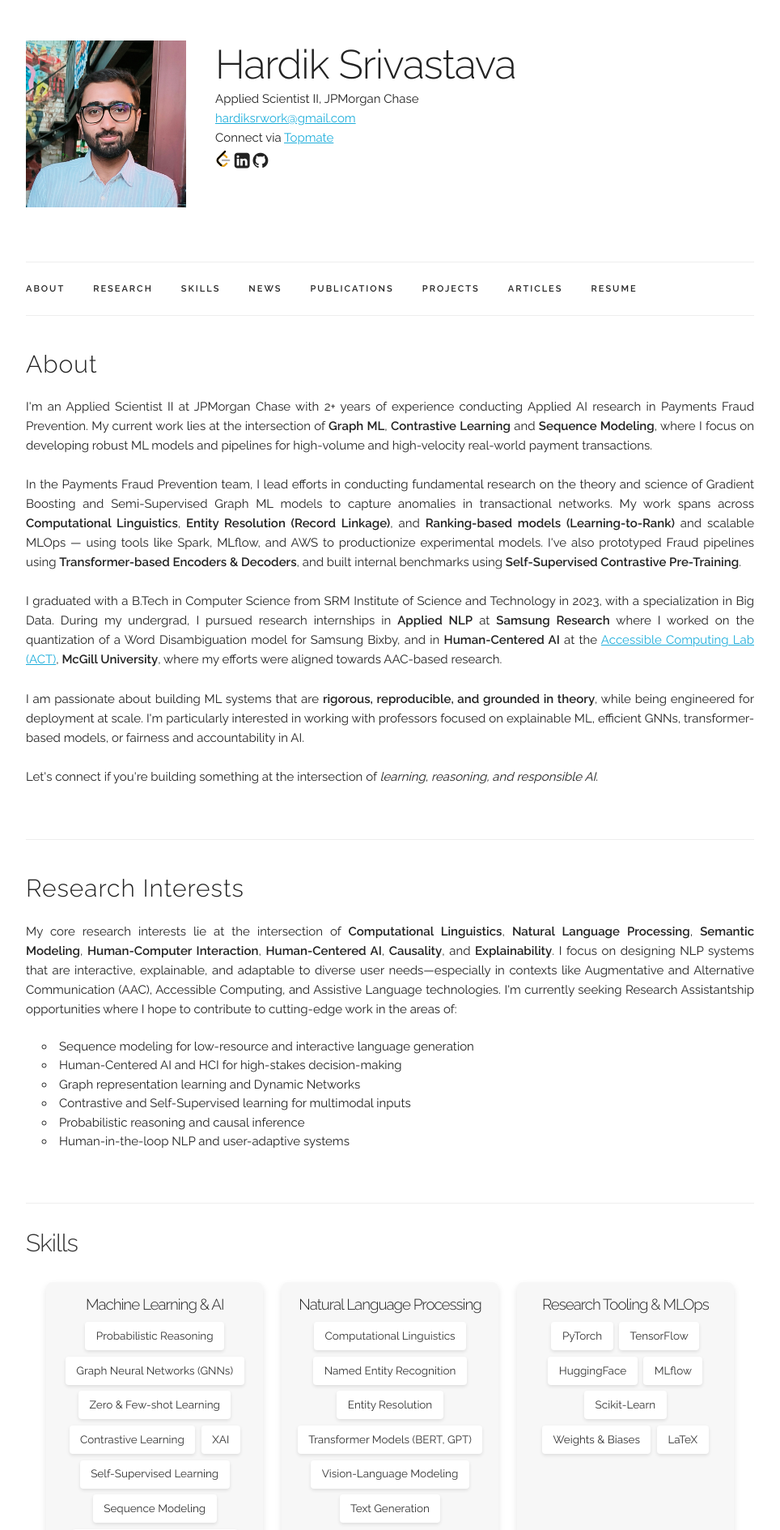
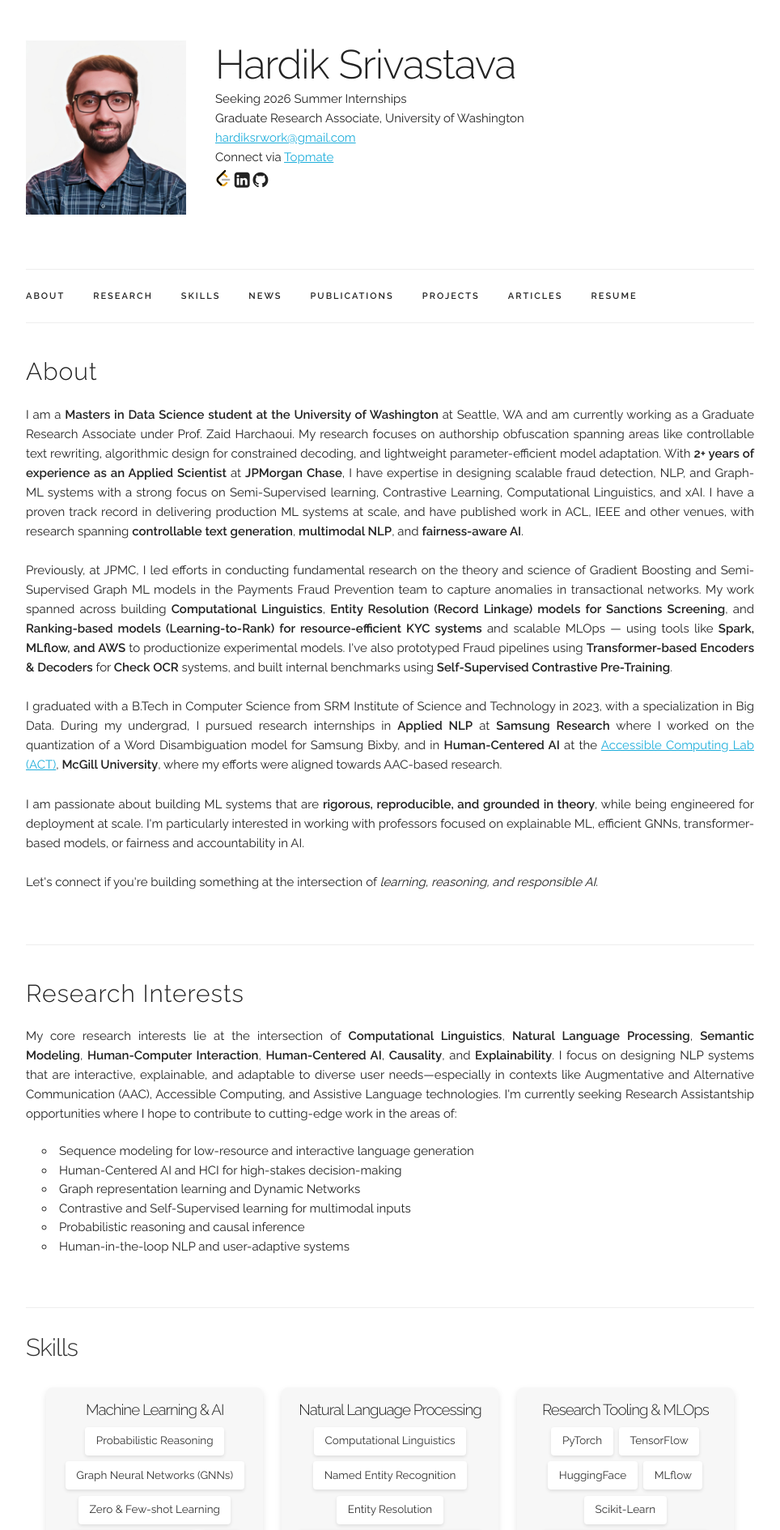
Before and after one commit to thisishardik/thisishardik.github.io, a Jekyll site: the page built from index.html, in a window 1280 px wide. Shown: the top 1889 px of the page at 81% size, without its empty margins (158-1122 px from the left). Built offline with Jekyll 4.4.1, drawn with Linux system fonts in a browser that asks for light colours; a style sheet for code colours, icons or effects is not loaded; some of the changed text lies outside the part shown.

Commit message:
Updated changes for UW

```diff
--- a/_data/main_info.yaml
+++ b/_data/main_info.yaml
@@ -1,8 +1,9 @@
 formalname: "Hardik Srivastava"
 name: "Hardik Srivastava"
-title: "Applied Scientist II, JPMorgan Chase"
+title: "Seeking 2026 Summer Internships"
+subtitle: "Graduate Research Associate, University of Washington"
 email: "<a href='mailto:hardiksrwork@gmail.com'>hardiksrwork@gmail.com</a>"
-profile_pic: "/assets/profile-pic.png"
+profile_pic: "/assets/profile-pic.jpg"
 linkedin: "https://www.linkedin.com/in/hardiksrivastava/"
 leetcode: "https://leetcode.com/u/thisishardik/"
 github: "https://github.com/thisishardik"
--- a/_data/news.yaml
+++ b/_data/news.yaml
@@ -1,4 +1,8 @@
 news:
+  - title: "I am starting a new position as a <b>Graduate Research Associate</b> at UW under <b>Prof. Zaid Harchaoui</b>"
+    date: "09/2025"
+  - title: "I have joined the University of Washington at Seattle, WA as a Masters in Data Science student"
+    date: "08/2025"
   - title: "Secured the 1st Place at JPMC ScaleUP Challenge 2024 for <i>Protection Group Code Prediction for Classified Data Columns using BERT-based Active Learning</i>"
     date: "09/2024"
   - title: "Delivered a session on how we leverage Hybrid Recommendation models for minimizing risk in my Algo-Trading Platform based solution at JPMorgan's Innovation Week 2024"
--- a/_layouts/default.html
+++ b/_layouts/default.html
@@ -78,6 +78,7 @@
             <h1>{{ site.data.main_info.name }}</h1>
             <!-- <p>(he/him/his)</p> -->
             <p>{{ site.data.main_info.title }}</p>
+            <p>{{ site.data.main_info.subtitle }}</p>
             <p>{{ site.data.main_info.email }}</p>
             <p>Connect via <a href="https://topmate.io/hardiksrivastava">Topmate</a></p>
             <p>
--- a/index.html
+++ b/index.html
@@ -6,10 +6,10 @@ title: Home
 <div class="docs-section" id="about">
   <h4>About</h4>
   <p align="justify">
-    I'm an Applied Scientist II at JPMorgan Chase with 2+ years of experience conducting Applied AI research in Payments Fraud Prevention. My current work lies at the intersection of <b>Graph ML</b>, <b>Contrastive Learning</b> and <b>Sequence Modeling</b>, where I focus on developing robust ML models and pipelines for high-volume and high-velocity real-world payment transactions.
+    I am a <b>Masters in Data Science student at the University of Washington</b> at Seattle, WA and am currently working as a Graduate Research Associate under Prof. Zaid Harchaoui. My research focuses on authorship obfuscation spanning areas like controllable text rewriting, algorithmic design for constrained decoding, and lightweight parameter-efficient model adaptation. With <b>2+ years of experience as an Applied Scientist</b> at <b>JPMorgan Chase</b>, I have expertise in designing scalable fraud detection, NLP, and Graph-ML systems with a strong focus on Semi-Supervised learning, Contrastive Learning, Computational Linguistics, and xAI. I have a proven track record in delivering production ML systems at scale, and have published work in ACL, IEEE and other venues, with research spanning <b>controllable text generation</b>, <b>multimodal NLP</b>, and <b>fairness-aware AI</b>.
 
     <br><br>
-    In the Payments Fraud Prevention team, I lead efforts in conducting fundamental research on the theory and science of Gradient Boosting and Semi-Supervised Graph ML models to capture anomalies in transactional networks. My work spans across <b>Computational Linguistics</b>, <b>Entity Resolution (Record Linkage)</b>, and <b> Ranking-based models (Learning-to-Rank)</b> and scalable MLOps — using tools like Spark, MLflow, and AWS to productionize experimental models. I've also prototyped Fraud pipelines using <b>Transformer-based Encoders & Decoders</b>, and built internal benchmarks using <b>Self-Supervised Contrastive Pre-Training</b>.
+    Previously, at JPMC, I led efforts in conducting fundamental research on the theory and science of Gradient Boosting and Semi-Supervised Graph ML models in the Payments Fraud Prevention team to capture anomalies in transactional networks. My work spanned across building <b>Computational Linguistics</b>, <b>Entity Resolution (Record Linkage) models for Sanctions Screening</b>, and <b> Ranking-based models (Learning-to-Rank) for resource-efficient KYC systems</b> and scalable MLOps — using tools like <b>Spark, MLflow, and AWS</b> to productionize experimental models. I've also prototyped Fraud pipelines using <b>Transformer-based Encoders & Decoders</b> for <b>Check OCR</b> systems, and built internal benchmarks using <b>Self-Supervised Contrastive Pre-Training</b>.
 
   <br><br>
     I graduated with a B.Tech in Computer Science from SRM Institute of Science and Technology in 2023, with a specialization in Big Data. During my undergrad, I pursued research internships in <b>Applied NLP</b> at <b>Samsung Research</b> where I worked on the quantization of a Word Disambiguation model for Samsung Bixby, and in <b>Human-Centered AI</b> at the <a href="https://act-lab.github.io/index.html#header" target="_blank">Accessible Computing Lab (ACT)</a>, <b>McGill University</b>, where my efforts were aligned towards AAC-based research.
```
Also changed, not shown: _data/experience.yaml (+12 -0 lines), assets/profile-pic-old.png (renamed from assets/profile-pic.png), assets/profile-pic.jpeg (added), assets/profile-pic.jpg (added), 2 other files.
